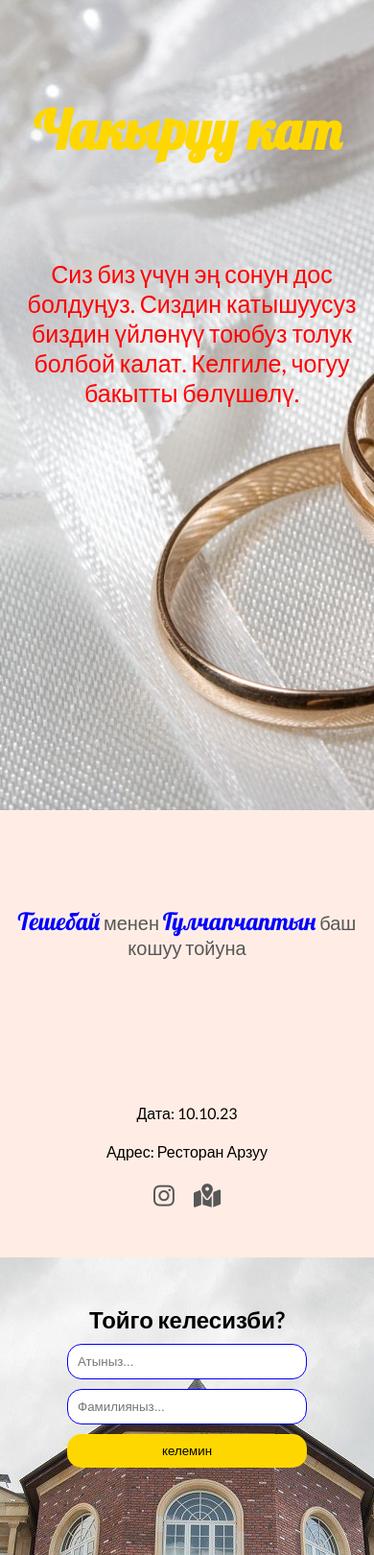
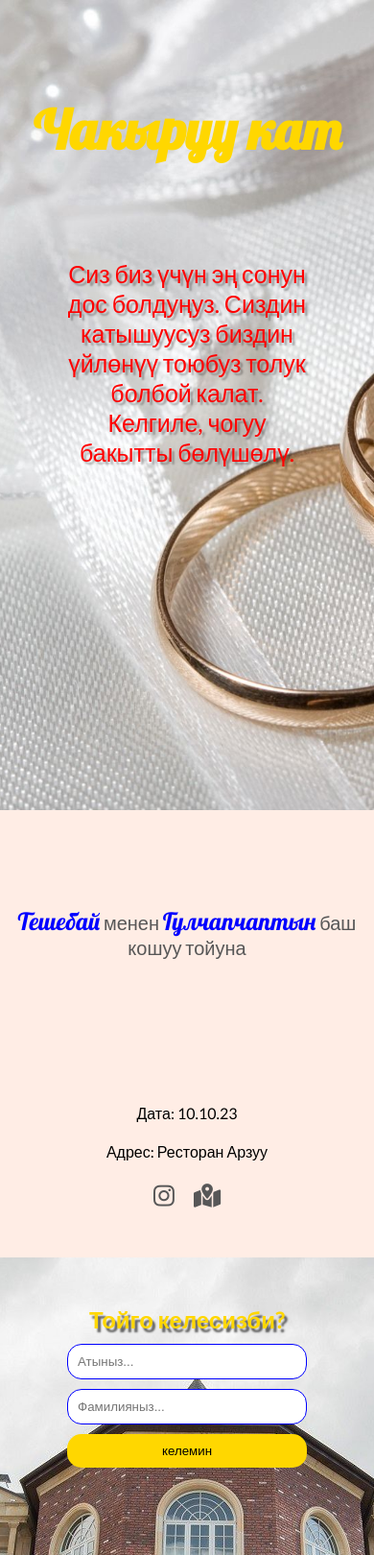
Before and after one commit to nazaraliev-kubanychbek/party, a plain HTML site: page index.html in a window 390 px wide. Shown: the top 1620 px of the page at 96% size. Drawn offline with Linux system fonts and the light colour scheme.

Commit message:
media-screen

```diff
--- a/style.css
+++ b/style.css
@@ -102,3 +102,21 @@ button{
     border: none;
     border-radius: 15px;
 }
+
+@media screen and (max-width: 1300px) {
+form h2{
+        color: gold;
+    text-shadow: 3px 4px 2px rgba(0,0,0,0.6);
+
+}
+    .header-block p{
+        text-shadow: 3px 3px 2px rgba(0,0,0,0.3);
+    }
+
+}
+
+@media screen and (max-width: 500px) {
+    .header-block p{
+        width: 250px;
+    }
+}
```
